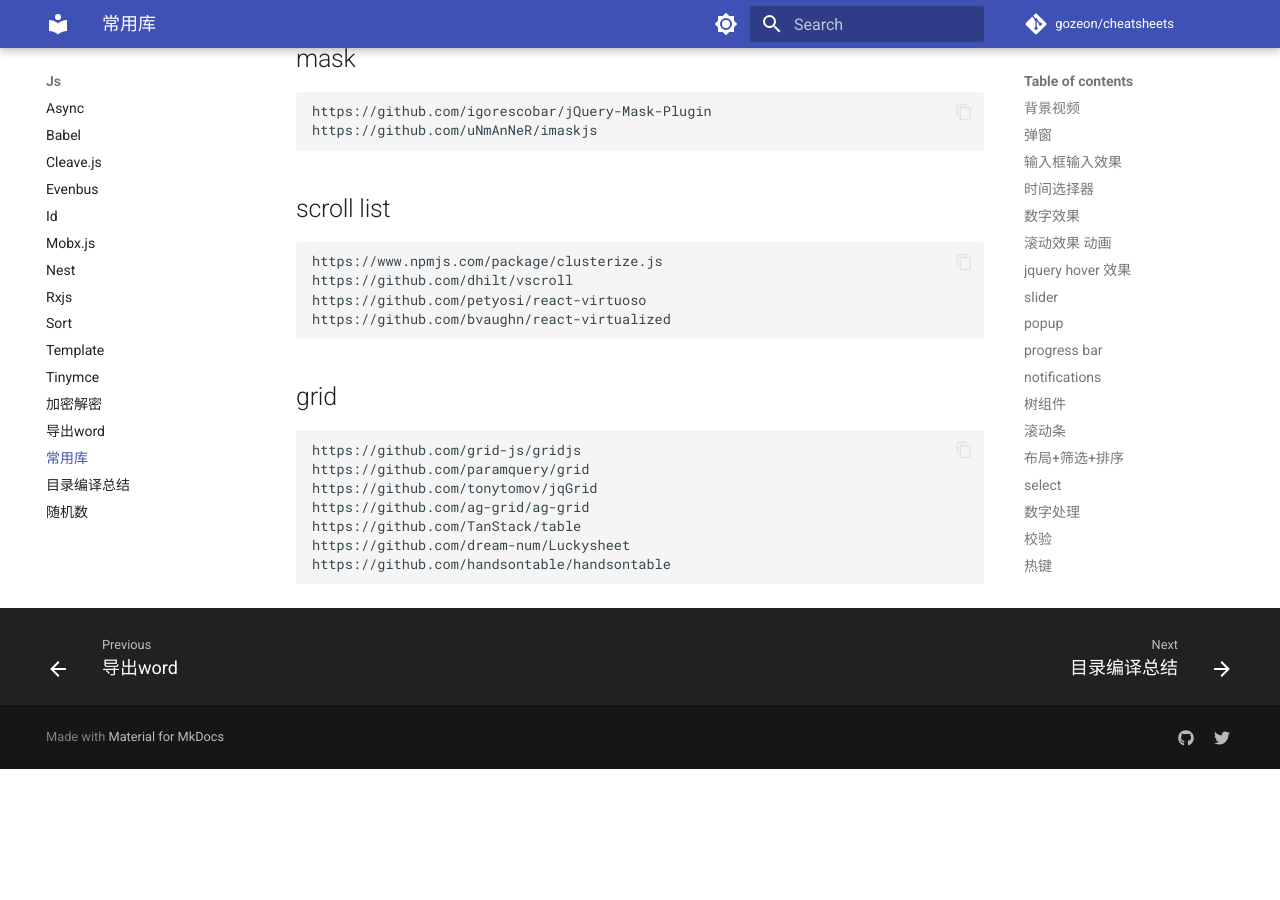
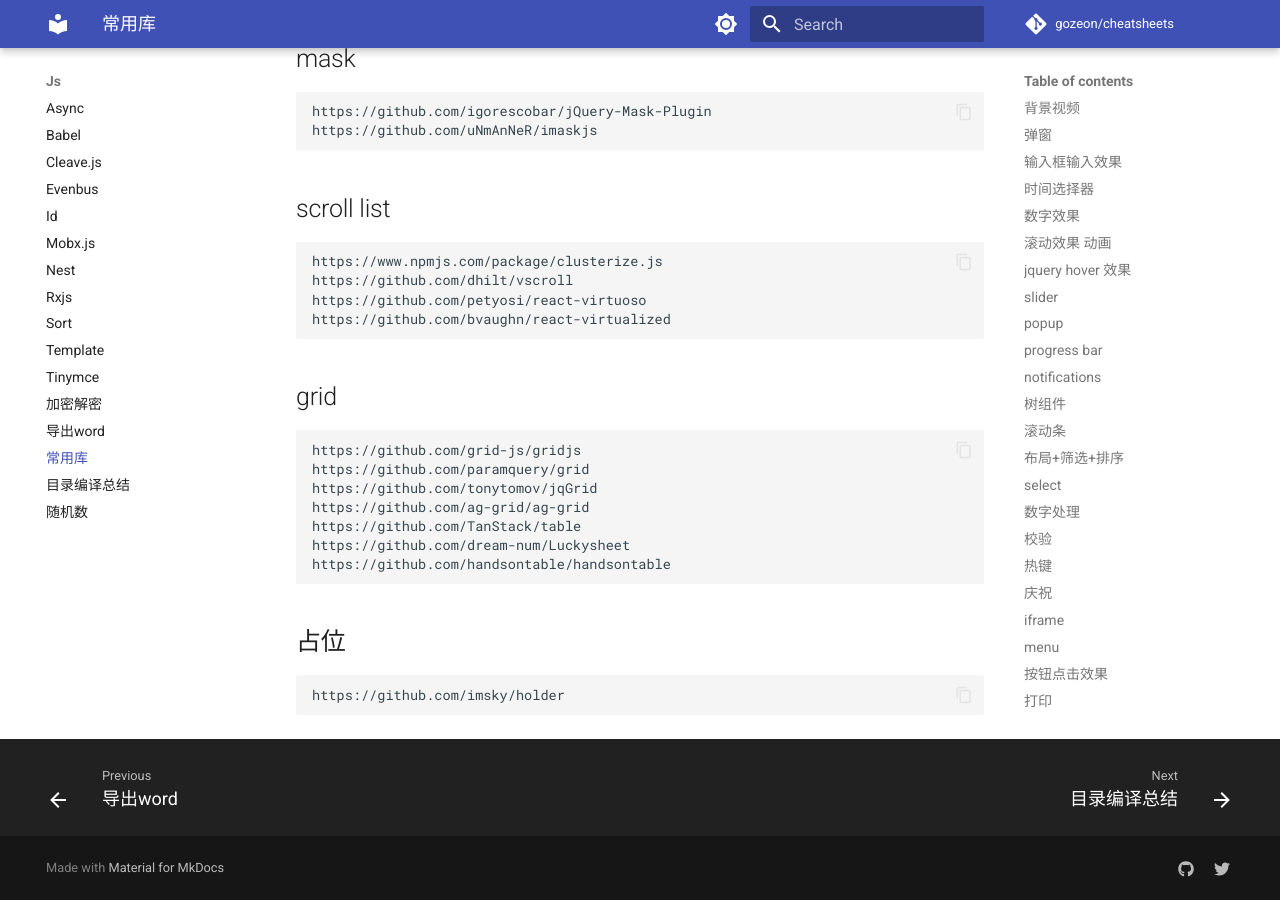
Before and after one commit to gozeon/cheatsheets, an MkDocs documentation site: the page built from docs/js/常用库.md, in a window 1280 px wide and 900 px high, scrolled down 3767 px. Built offline with MkDocs 1.6.1 and Material for MkDocs 9.7.7, drawn with Linux system fonts in a browser that asks for light colours; comment, search, counter and statistics services are not loaded; before the commit the page ends 4536 px from its top, so only the background shows below that.

Commit message:
Update 常用库.md

```diff
--- a/docs/js/常用库.md
+++ b/docs/js/常用库.md
@@ -128,3 +128,6 @@
     https://github.com/TanStack/table
     https://github.com/dream-num/Luckysheet
     https://github.com/handsontable/handsontable
+
+## 占位
+    https://github.com/imsky/holder
```
